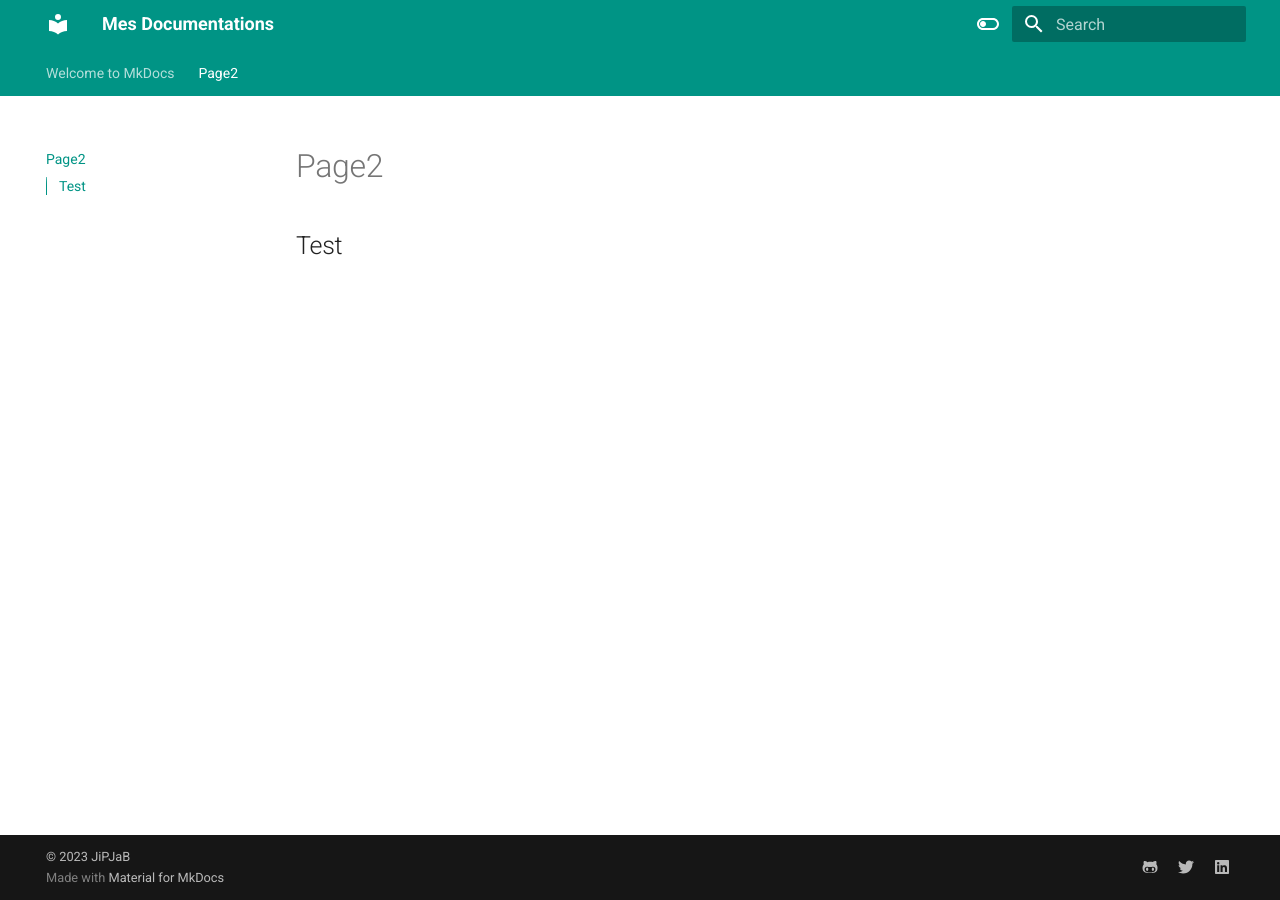
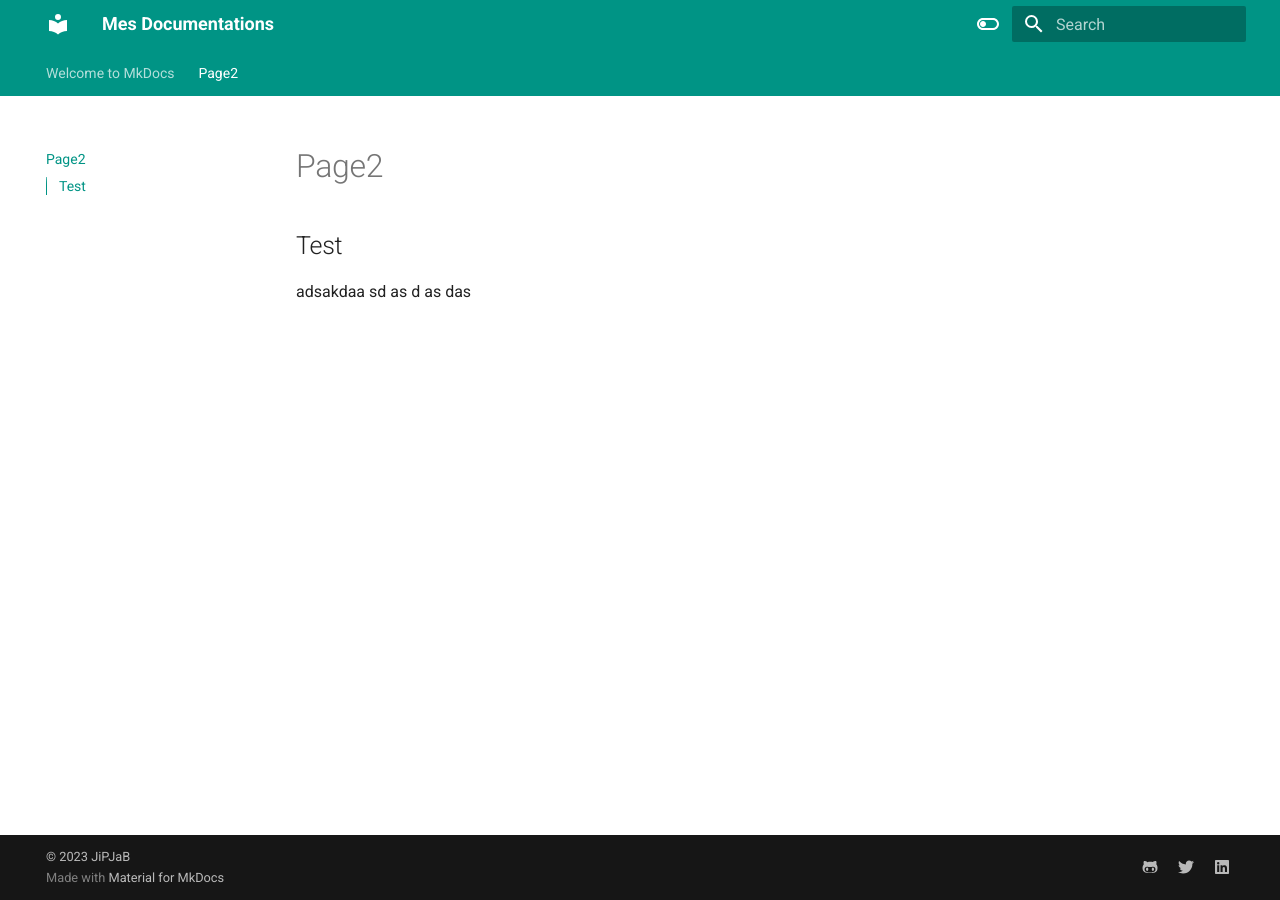
Before and after one commit to jipjab/docs, an MkDocs documentation site: the page built from docs/page2.md, in a window 1280 px wide. Built offline with MkDocs 1.6.1 and Material for MkDocs 9.7.7, drawn with Linux system fonts in a browser that asks for light colours.

Commit message:
Update page2.md

```diff
--- a/docs/page2.md
+++ b/docs/page2.md
@@ -1,3 +1,9 @@
 
 
 ## Test
+adsakdaa
+sd
+as
+d
+as
+das
```
